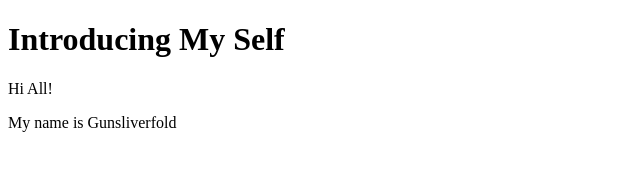
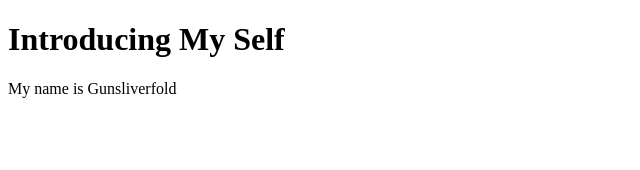
Before and after one commit to Gunsliverfold/cherbonites, a plain HTML site: page index.html in a window 1280 px wide. Shown: the whole page, without its empty margins (0-640 px from the left). Drawn offline with Linux system fonts and the light colour scheme.

Commit message:
Delete paragraph 1

```diff
--- a/index.html
+++ b/index.html
@@ -7,7 +7,6 @@
 </head>
 <body>
     <h1>Introducing My Self</h1>
-    <p>Hi All!</p>
     <p>My name is Gunsliverfold</p>
 </body>
 </html>
```
